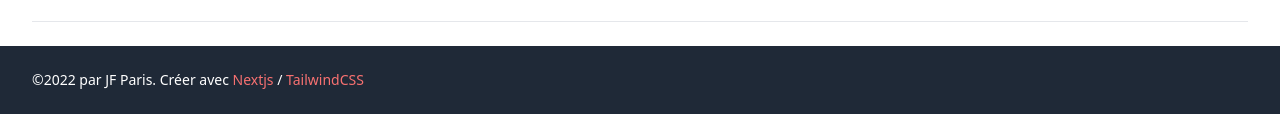
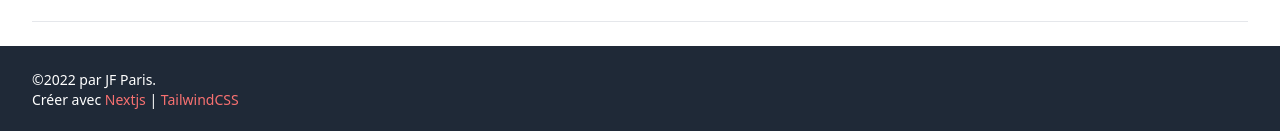
Before and after one commit to jfparis84/nextjs-website, a Next.js app: page / in a window 1280 px wide. Shown: the part 1124-1255 px from the top of the page. Built offline with nearby package versions, Linux system fonts and the light colour scheme.

Commit message:
Ajustement sur le footer.

```diff
--- a/components/Layout/Default.jsx
+++ b/components/Layout/Default.jsx
@@ -12,9 +12,9 @@ export default function Layout({ title, children }) {
       <footer className="bg-gray-800">
         <div className="max-w-7xl mx-auto py-6 sm:px-6 lg:px-8">
           <div className="text-white text-sm">
-            ©2022 par JF Paris. Créer avec{" "}
-            <a href="https://nextjs.org/" className="text-red-400 transition hover:underline">Nextjs</a> /{" "}
-            <a href="https://tailwindcss.com/" className="text-red-400 transition hover:underline">TailwindCSS</a>
+            ©2022 par JF Paris.<br />Créer avec{" "}
+            <a href="https://nextjs.org/">Nextjs</a> |{" "}
+            <a href="https://tailwindcss.com/">TailwindCSS</a>
           </div>
         </div>
       </footer>
--- a/styles/globals.css
+++ b/styles/globals.css
@@ -7,5 +7,5 @@ body {
 }
 
 a {
-  @apply text-red-400 hover:underline;
+  @apply transition text-red-400 hover:underline;
 }
```
